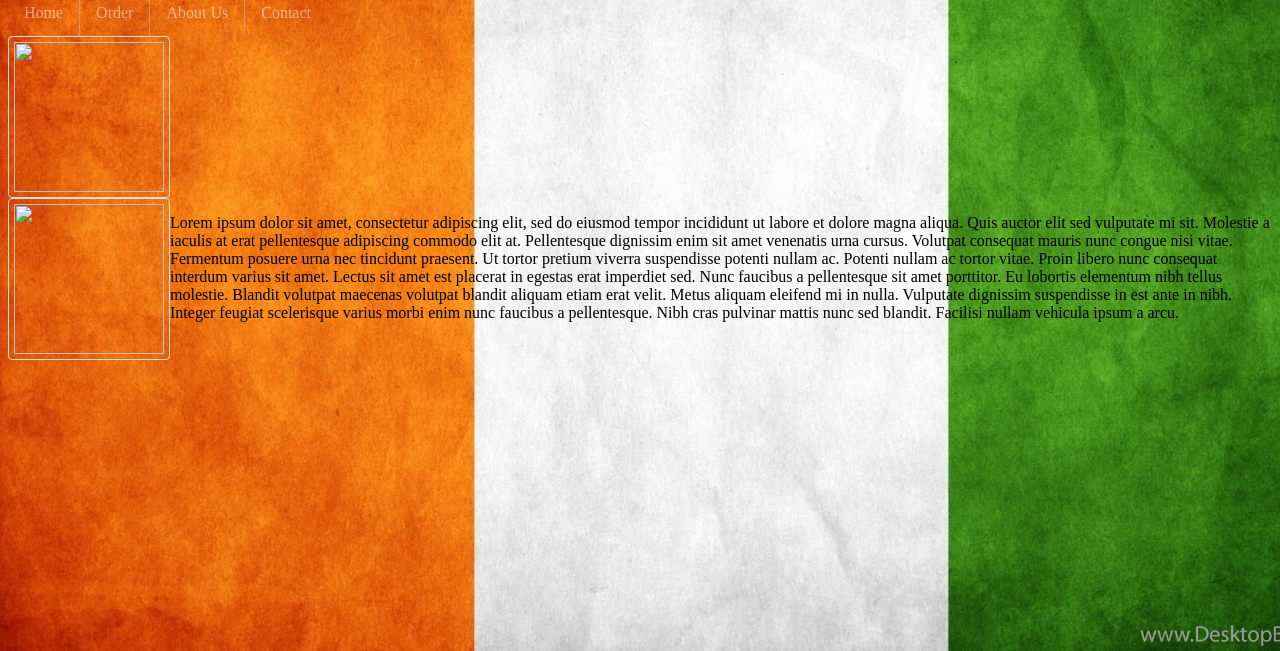
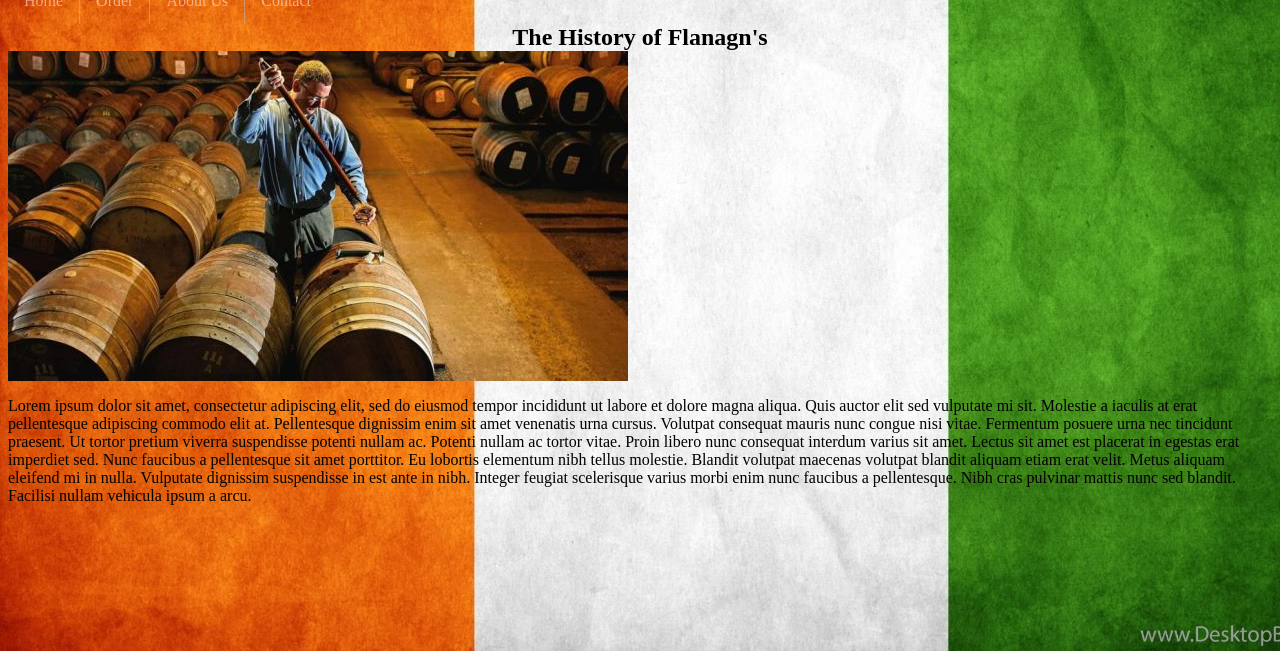
Before and after one commit to RenityNicole/Flanagan-s, a plain HTML site: page About.html in a window 1280 px wide. Shown: the part 149-800 px from the top of the page. Drawn offline with Linux system fonts and the light colour scheme.

Commit message:
Adding and working on images

```diff
--- a/About.html
+++ b/About.html
@@ -43,10 +43,9 @@
           </nav>
 
     <main>
-        <aside><img src="" alt=""></aside>
         <article>
-            <img src="" alt=""/>
-            <h1></h1>
+            <h1>The History of Flanagn's</h1>
+            <img src="Images/whiskey.jpg" alt="whiskey"/>
             <p class="About Us">
                 Lorem ipsum dolor sit amet, consectetur adipiscing elit, sed do eiusmod tempor incididunt ut labore et dolore magna aliqua.
                 Quis auctor elit sed vulputate mi sit.
--- a/site.css
+++ b/site.css
@@ -55,15 +55,11 @@ li a:hover {
 
   }
 
-  article{
-    display: flex;
-  }
-
   .gallery {
     margin: 5px;
     border: 1px solid #ccc;
     float: inline-start;
-    position: static;
+    display: flex;
 
   }
 
@@ -109,10 +105,21 @@ li a:hover {
     text-align: center;
   }
 
-  img {
-    border: 1px solid #ddd;
-    border-radius: 4px;
-    padding: 5px;
-    width: 150px;
 
-    }
+
+h1 {
+  text-indent: initial;
+  text-align: center;
+  margin: 0px;
+
+}
+
+.p {
+  text-align: center;
+  display: flex;
+  text-decoration: none;
+  vertical-align: text-bottom;
+
+
+
+}
```
Also changed, not shown: style.js (+9 -0 lines), Images/whiskey.jpg (added).
